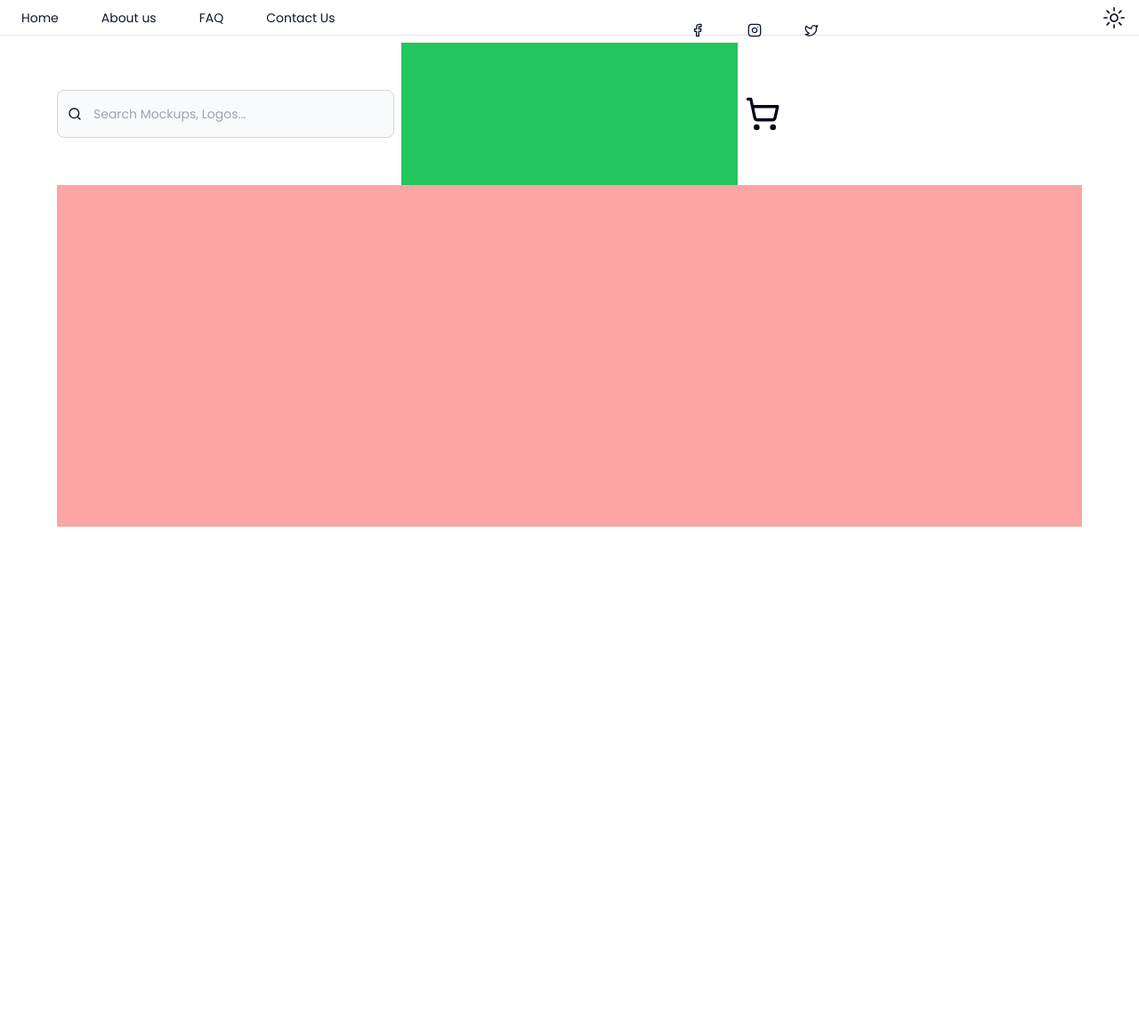
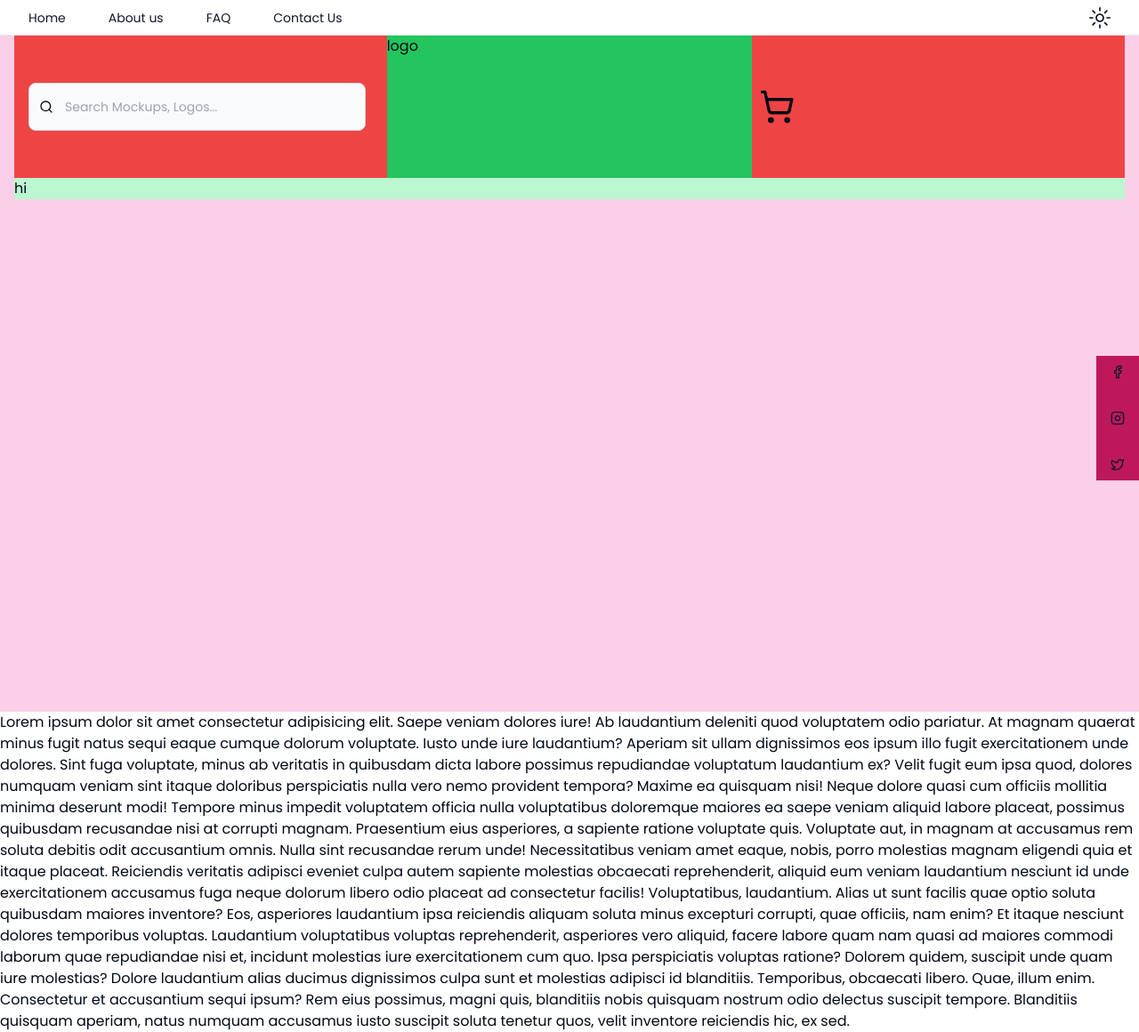
Before and after one commit to janaka4345/fashion-ecommerce, a Next.js app: page / in a window 1280 px wide. Shown: the whole page at 89% size. Before the commit the page ends 800 px from the top, so only its background shows below. Built offline with nearby package versions, Linux system fonts and the light colour scheme.

Commit message:
other:landing mock section

```diff
--- a/app/layout.js
+++ b/app/layout.jsx
@@ -3,6 +3,7 @@ import { Poppins } from 'next/font/google';
 import "./globals.css";
 import Navbar from "@/components/Navbar";
 import { ThemeProvider } from "@/components/ThemeProvider";
+import Socials from "@/components/Socials";
 
 const poppins = Poppins({ subsets: ["latin"], weight: ['400', '700'] });
 
@@ -21,9 +22,10 @@ export default function RootLayout({ children }) {
           defaultTheme="system"
           enableSystem
         >
-          <main className="flex flex-col  min-h-svh min-w-80 ">
+          <main className="flex flex-col   ">
             <div className="flex-grow flex-1">
               <Navbar />
+              <Socials />
               {children}
             </div>
           </main>
--- a/app/page.js
+++ /dev/null
@@ -1,14 +0,0 @@
-import Header from "@/components/Header";
-import Wrapper from "@/components/Wrapper";
-
-export default function Home() {
-  return (
-    <>
-      <Wrapper>
-        <Header />
-        <div className="w-full bg-red-300 h-96"></div>
-      </Wrapper>
-
-    </>
-  );
-}
--- /dev/null
+++ b/app/page.jsx
@@ -0,0 +1,49 @@
+import Banner from "@/components/Banner";
+import Header from "@/components/Header";
+import Wrapper from "@/components/Wrapper";
+
+export default function Home() {
+  return (
+    <>
+      <Wrapper>
+        <Header />
+        <Banner />
+      </Wrapper>
+      <p>
+        Lorem ipsum dolor sit amet consectetur adipisicing elit. Saepe veniam
+        dolores iure! Ab laudantium deleniti quod voluptatem odio pariatur. At
+        magnam quaerat minus fugit natus sequi eaque cumque dolorum voluptate.
+        Iusto unde iure laudantium? Aperiam sit ullam dignissimos eos ipsum illo
+        fugit exercitationem unde dolores. Sint fuga voluptate, minus ab
+        veritatis in quibusdam dicta labore possimus repudiandae voluptatum
+        laudantium ex? Velit fugit eum ipsa quod, dolores numquam veniam sint
+        itaque doloribus perspiciatis nulla vero nemo provident tempora? Maxime
+        ea quisquam nisi! Neque dolore quasi cum officiis mollitia minima
+        deserunt modi! Tempore minus impedit voluptatem officia nulla
+        voluptatibus doloremque maiores ea saepe veniam aliquid labore placeat,
+        possimus quibusdam recusandae nisi at corrupti magnam. Praesentium eius
+        asperiores, a sapiente ratione voluptate quis. Voluptate aut, in magnam
+        at accusamus rem soluta debitis odit accusantium omnis. Nulla sint
+        recusandae rerum unde! Necessitatibus veniam amet eaque, nobis, porro
+        molestias magnam eligendi quia et itaque placeat. Reiciendis veritatis
+        adipisci eveniet culpa autem sapiente molestias obcaecati reprehenderit,
+        aliquid eum veniam laudantium nesciunt id unde exercitationem accusamus
+        fuga neque dolorum libero odio placeat ad consectetur facilis!
+        Voluptatibus, laudantium. Alias ut sunt facilis quae optio soluta
+        quibusdam maiores inventore? Eos, asperiores laudantium ipsa reiciendis
+        aliquam soluta minus excepturi corrupti, quae officiis, nam enim? Et
+        itaque nesciunt dolores temporibus voluptas. Laudantium voluptatibus
+        voluptas reprehenderit, asperiores vero aliquid, facere labore quam nam
+        quasi ad maiores commodi laborum quae repudiandae nisi et, incidunt
+        molestias iure exercitationem cum quo. Ipsa perspiciatis voluptas
+        ratione? Dolorem quidem, suscipit unde quam iure molestias? Dolore
+        laudantium alias ducimus dignissimos culpa sunt et molestias adipisci id
+        blanditiis. Temporibus, obcaecati libero. Quae, illum enim. Consectetur
+        et accusantium sequi ipsum? Rem eius possimus, magni quis, blanditiis
+        nobis quisquam nostrum odio delectus suscipit tempore. Blanditiis
+        quisquam aperiam, natus numquam accusamus iusto suscipit soluta tenetur
+        quos, velit inventore reiciendis hic, ex sed.
+      </p>
+    </>
+  );
+}
--- /dev/null
+++ b/components/Banner.jsx
@@ -0,0 +1,3 @@
+export default function Banner() {
+  return <section className="w-full bg-green-200 ">hi</section>;
+}
--- a/components/Header.jsx
+++ b/components/Header.jsx
@@ -2,9 +2,9 @@ import { Icon } from "./Icons";
 
 export default function Header() {
   return (
-    <div className="mt-12 flex flex-row items-center justify-between gap-2">
+    <section className="flex flex-row items-center justify-between gap-2 bg-red-500  pt-10">
       <div className=" w-1/3 ">
-        <form className="mx-auto max-w-md">
+        <form className="mx-auto max-w-md px-4">
           <label
             htmlFor="default-search"
             className="sr-only mb-2 text-sm font-medium text-gray-900 dark:text-white"
@@ -18,7 +18,7 @@ export default function Header() {
             <input
               type="search"
               id="default-search"
-              className="block w-full rounded-lg border border-gray-300 bg-gray-50 p-4 ps-10 text-sm text-gray-900 focus:border-blue-500 focus:ring-blue-500 dark:border-gray-600 dark:bg-gray-700 dark:text-white dark:placeholder-gray-400 dark:focus:border-blue-500 dark:focus:ring-blue-500"
+              className="block w-full rounded-lg border border-gray-300 bg-gray-50 py-4 ps-10 text-sm text-gray-900 focus:border-blue-500 focus:ring-blue-500 dark:border-gray-600 dark:bg-gray-700 dark:text-white dark:placeholder-gray-400 dark:focus:border-blue-500 dark:focus:ring-blue-500"
               placeholder="Search Mockups, Logos..."
               required
             />
@@ -31,10 +31,10 @@ export default function Header() {
           </div>
         </form>
       </div>
-      <div className=" h-40 w-1/3 bg-green-500 "></div>
+      <div className=" h-40 w-1/3 bg-green-500 ">logo</div>
       <div className=" w-1/3 ">
         <Icon className=" h-10 w-10" name="shopping-cart" />
       </div>
-    </div>
+    </section>
   );
 }
--- a/components/Navbar.jsx
+++ b/components/Navbar.jsx
@@ -5,8 +5,8 @@ import ThemeToggle from "./ThemeToggle";
 
 export default function Navbar() {
   return (
-    <nav className="fixed start-0 top-0 z-20 h-10 w-full border-b border-gray-200 bg-white dark:border-gray-600 dark:bg-gray-900  md:flex md:flex-row md:justify-center">
-      <div className=" flex w-fit max-w-screen-xl flex-row  flex-wrap items-center justify-start gap-4 px-2">
+    <nav className="fixed start-0 top-0 z-20 h-10 w-full border-b border-gray-200 bg-white px-4 dark:border-gray-600  dark:bg-gray-900 md:flex md:flex-row md:justify-between">
+      <div className=" flex w-fit  flex-row  flex-wrap items-center justify-start gap-4 ">
         {linkData.map((item) => (
           <Link
             key={item.name}
@@ -14,19 +14,6 @@ export default function Navbar() {
             href={item.href}
           >
             {item.name}
-          </Link>
-        ))}
-      </div>
-
-      <div className="mx-auto hidden w-fit max-w-screen-xl flex-row flex-wrap  items-center justify-between gap-4 p-4 md:flex">
-        {socialData.map((item) => (
-          <Link
-            key={item.name}
-            className={buttonVariants({ variant: "link" })}
-            href={item.href}
-          >
-            <Icon className="h-6 w-6" name={item.icon} />
-            {/* {item.name} */}
           </Link>
         ))}
       </div>
@@ -53,26 +40,3 @@ const linkData = [
     href: "/contact-us",
   },
 ];
-
-const socialData = [
-  {
-    name: "WishList",
-    href: "/",
-    icon: "icon",
-  },
-  {
-    name: "Facebook",
-    href: "/",
-    icon: "facebook",
-  },
-  {
-    name: "Instagram",
-    href: "/",
-    icon: "instagram",
-  },
-  {
-    name: "x",
-    href: "/",
-    icon: "twitter",
-  },
-];
--- /dev/null
+++ b/components/Socials.jsx
@@ -0,0 +1,38 @@
+import Link from "next/link";
+import { buttonVariants } from "./ui/button";
+import { Icon } from "./Icons";
+
+export default function Socials() {
+  return (
+    <div className="fixed right-0 top-1/2 mx-auto flex w-fit flex-col flex-wrap  items-center justify-between gap-4 bg-pink-700 ">
+      {socialData.map((item) => (
+        <Link
+          key={item.name}
+          className={buttonVariants({ variant: "link" })}
+          href={item.href}
+        >
+          <Icon className="h-6 w-6" name={item.icon} />
+          {/* {item.name} */}
+        </Link>
+      ))}
+    </div>
+  );
+}
+
+const socialData = [
+  {
+    name: "Facebook",
+    href: "/",
+    icon: "facebook",
+  },
+  {
+    name: "Instagram",
+    href: "/",
+    icon: "instagram",
+  },
+  {
+    name: "x",
+    href: "/",
+    icon: "twitter",
+  },
+];
--- a/components/Wrapper.jsx
+++ b/components/Wrapper.jsx
@@ -3,7 +3,10 @@ import { cn } from "@/lib/utils";
 export default function Wrapper({ className, children }) {
   return (
     <div
-      className={cn("mx-auto w-full max-w-screen-xl px-4 md:px-16", className)}
+      className={cn(
+        "mx-auto h-dvh max-h-dvh w-full max-w-screen-2xl bg-pink-200 px-4",
+        className,
+      )}
     >
       {children}
     </div>
```
